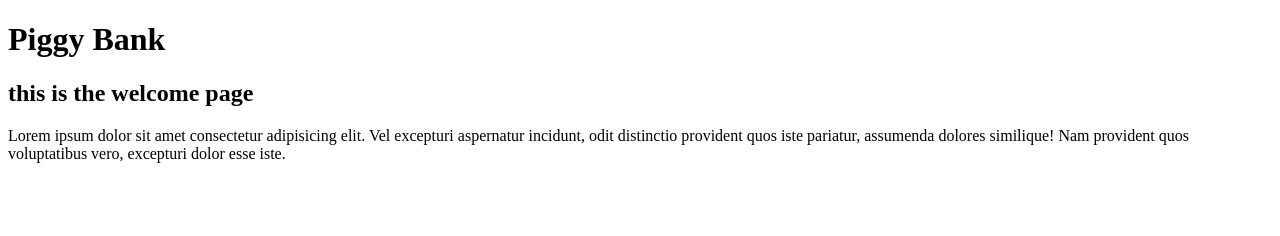
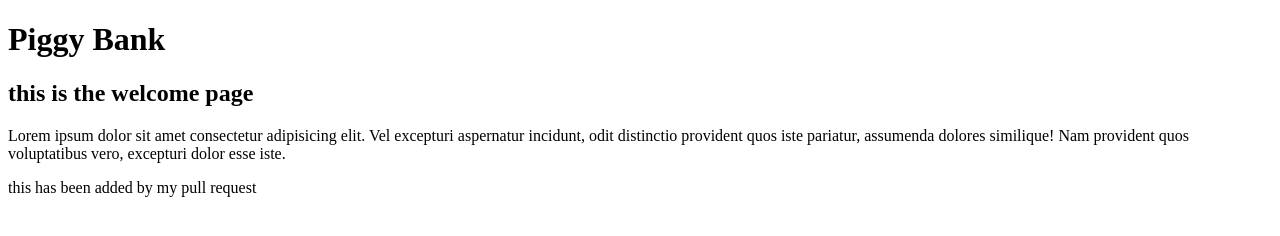
Before and after one commit to awesome-devops-and-cd/piggy-bank, a website: page web/index.html in a window 1280 px wide. Drawn offline with Linux system fonts and the light colour scheme.

Commit message:
adds footer to index.html
adds a really nice footer to the website

```diff
--- a/web/index.html
+++ b/web/index.html
@@ -14,6 +14,8 @@
   <p>Lorem ipsum dolor sit amet consectetur adipisicing elit. Vel excepturi aspernatur incidunt, odit distinctio
     provident quos iste pariatur, assumenda dolores similique! Nam provident quos voluptatibus vero, excepturi dolor
     esse iste.</p>
+
+  <footer>this has been added by my pull request</footer>
 </body>
 
 </html>
```
